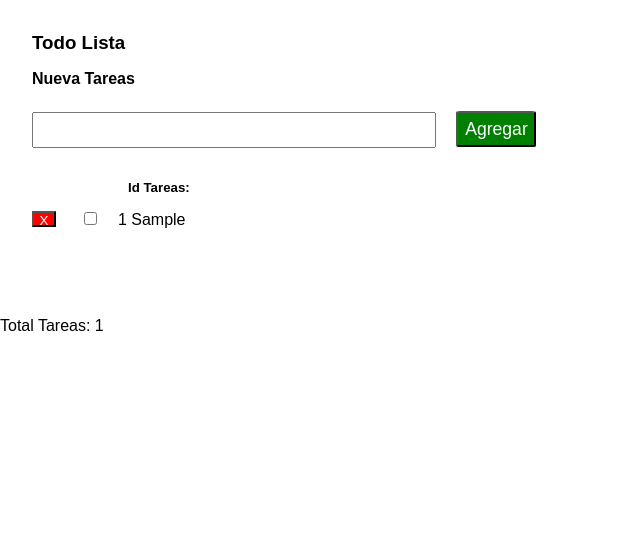
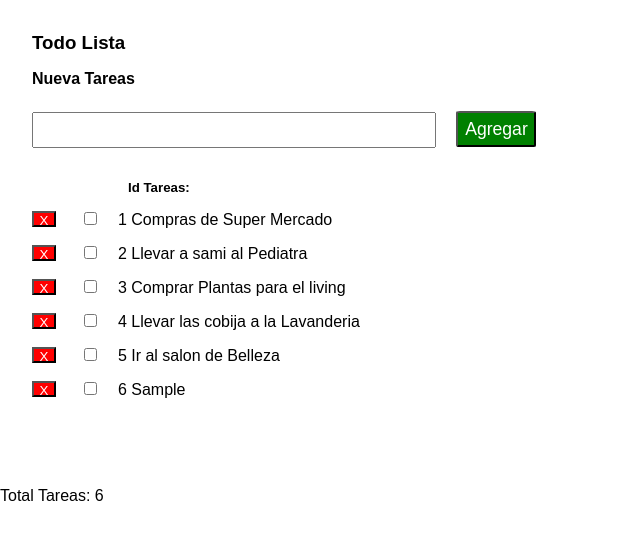
Before and after one commit to maglys82/Desafio.1, a plain HTML site: page index1.html in a window 1280 px wide. Both pictures are taken after typing "Sample" into the empty fields and a click on the button "Agregar". Shown: the whole page, without its empty margins (0-640 px from the left). Drawn offline with Linux system fonts and the light colour scheme.

Commit message:
Se agregan las tareas iniciales

```diff
--- a/index1.html
+++ b/index1.html
@@ -33,20 +33,20 @@
 
 </body>
 <script>
-    tareainput = document.querySelector("#ingresartarea");
+    tareaInput = document.querySelector("#ingresartarea");
     btntarea = document.querySelector("#btnagregar");
     ultarea = document.querySelector("#listarea");
-    tareainput = document.querySelector("#ingresartarea");
+    tareaInput = document.querySelector("#ingresartarea");
     btntarea = document.querySelector("#btnagregar");
     ultarea = document.querySelector("#listarea");
     subtitulo = document.querySelector("#subtittle")
     subtitulo.style.marginTop = "1rem";
     subtitulo.style.marginLeft = "2rem";
-    tareainput.style.width = "25rem";
-    tareainput.style.marginLeft = "2rem";
-    tareainput.style.marginTop = "1.5rem"
-    tareainput.style.width = "25rem";
-    tareainput.style.height = "2rem";
+    tareaInput.style.width = "25rem";
+    tareaInput.style.marginLeft = "2rem";
+    tareaInput.style.marginTop = "1.5rem"
+    tareaInput.style.width = "25rem";
+    tareaInput.style.height = "2rem";
     btntarea.style.width = "5rem";
     btntarea.style.height = "2.3rem";
     btntarea.style.backgroundColor = "green";
@@ -55,49 +55,52 @@
     btntarea.style.borderRadius = "5%";
     resultado = document.querySelector("#resulTotal");
     resultado.style.marginTop = "5.5rem"
-    const tareas = [];
-    let contador = 1;
+    const tareas = [
+        { id: 1, descripcion: "Compras de Super Mercado", completada: false },
+        { id: 2, descripcion: "Llevar a sami al Pediatra", completada: false },
+        { id: 3, descripcion: "Comprar Plantas para el living", completada: false },
+        { id: 4, descripcion: "Llevar las cobija a la Lavanderia", completada: false },
+        { id: 5, descripcion: "Ir al salon de Belleza", completada: false },
 
-
-
+    ];
+    let contador = 6;
+    contarTareas()
+    pintar();
     btntarea.addEventListener("click", () => {
-        const tareaDescripcion = tareainput.value.trim();
+        const tareaDescripcion = tareaInput.value.trim();
 
         if (tareaDescripcion === "") {
             alert("Por favor, ingresa una tarea válida.");
 
         } else {
 
-            const nuevoTarea = { id: contador++, descripcion: tareainput.value, completada: false }
+            const nuevoTarea = { id: contador++, descripcion: tareaInput.value, completada: false }
             tareas.push(nuevoTarea)
-            tareainput.value = ""
+            tareaInput.value = ""
             contarTareas();
-            let html = ""
+            pintar();
+        }
+    });
+
+
+    function pintar(){
+        let html = ""
             for (listarea of tareas) {
-                html += `<li> <button onclick="borrar(${listarea.id})"> X </button> <input type="checkbox" id="${listarea.id}" ${listarea.completada ? 'checked' : ''}>  ${listarea.id} ${listarea.descripcion}</li>`;
+                html += `<li> <button onclick="borrar(${listarea.id})"> X </button> <input type="checkbox" id="${listarea.id}" ${listarea.completada ? 'checked' : ''}> ${listarea.id} ${listarea.descripcion}</li>`;
+
             }
             ultarea.innerHTML = html;
-        }
-
-        });
+    }
 
     function borrar(id) {
         const index = tareas.findIndex((ele) => ele.id == id)
-        tareas.splice(index, 1)
-        let html = ""
-        for (listarea of tareas) {
-            html += `<li> <button onclick="borrar(${listarea.id})"> X </button> <input type="checkbox" id="${listarea.id}" ${listarea.completada ? 'checked' : ''}> ${listarea.id} ${listarea.descripcion}</li>`;
-        }
-        ultarea.innerHTML = html;
+        tareas.splice(index, 1);
+        pintar ();
+        contarTareas();
     }
 
     function contarTareas() {
-        let html = "";
-        const resultado = document.querySelector("#resulTotal");;
-        for (listarea of tareas) {
-            html += `<li> <button onclick="borrar(${listarea.id})"> X </button> <input type="checkbox" id="${listarea.id}" ${listarea.completada ? 'checked' : ''}> ${listarea.descripcion}</li>`;
-        }
-        ultarea.innerHTML = html;
+        const resultado = document.querySelector("#resulTotal");
         resultado.innerHTML = `Total Tareas: ${tareas.length}`;
     }
 
```
